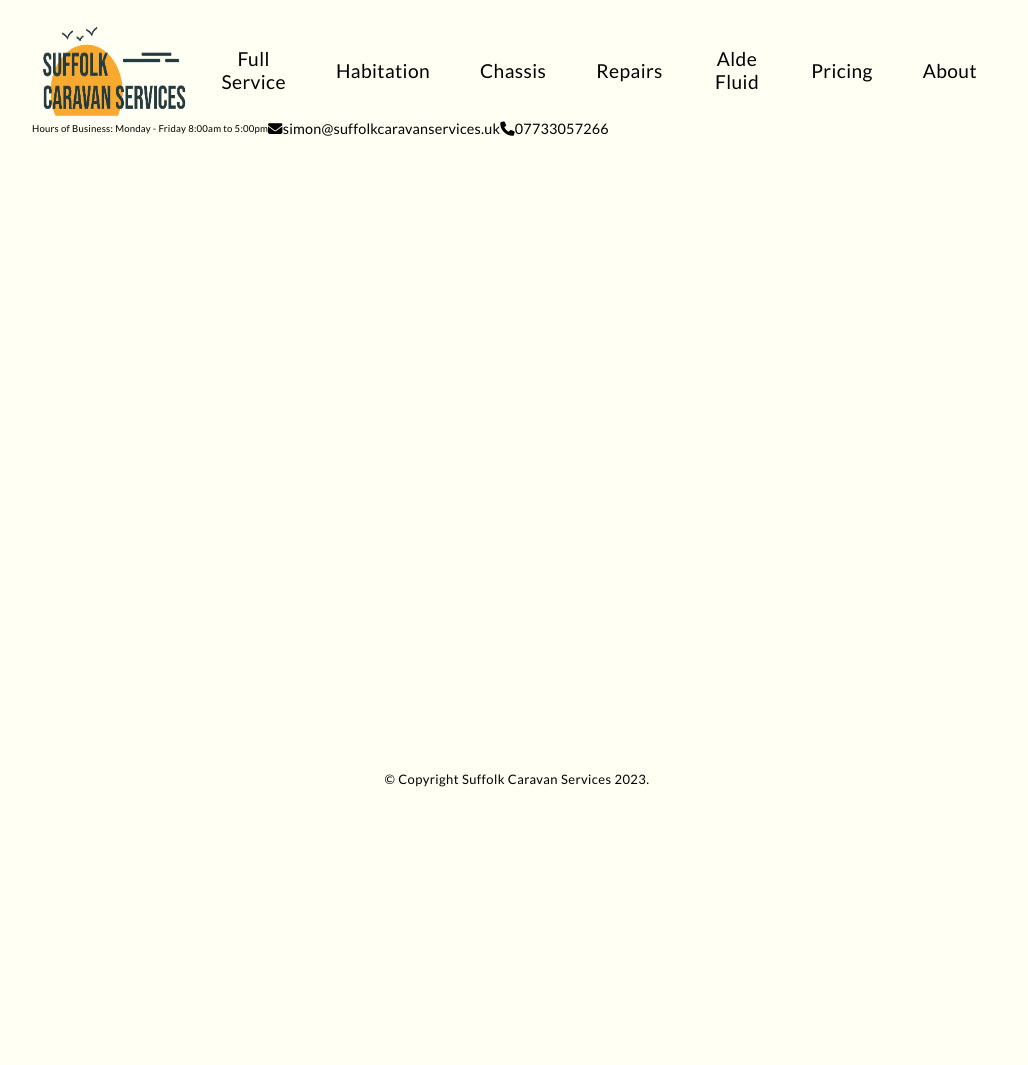
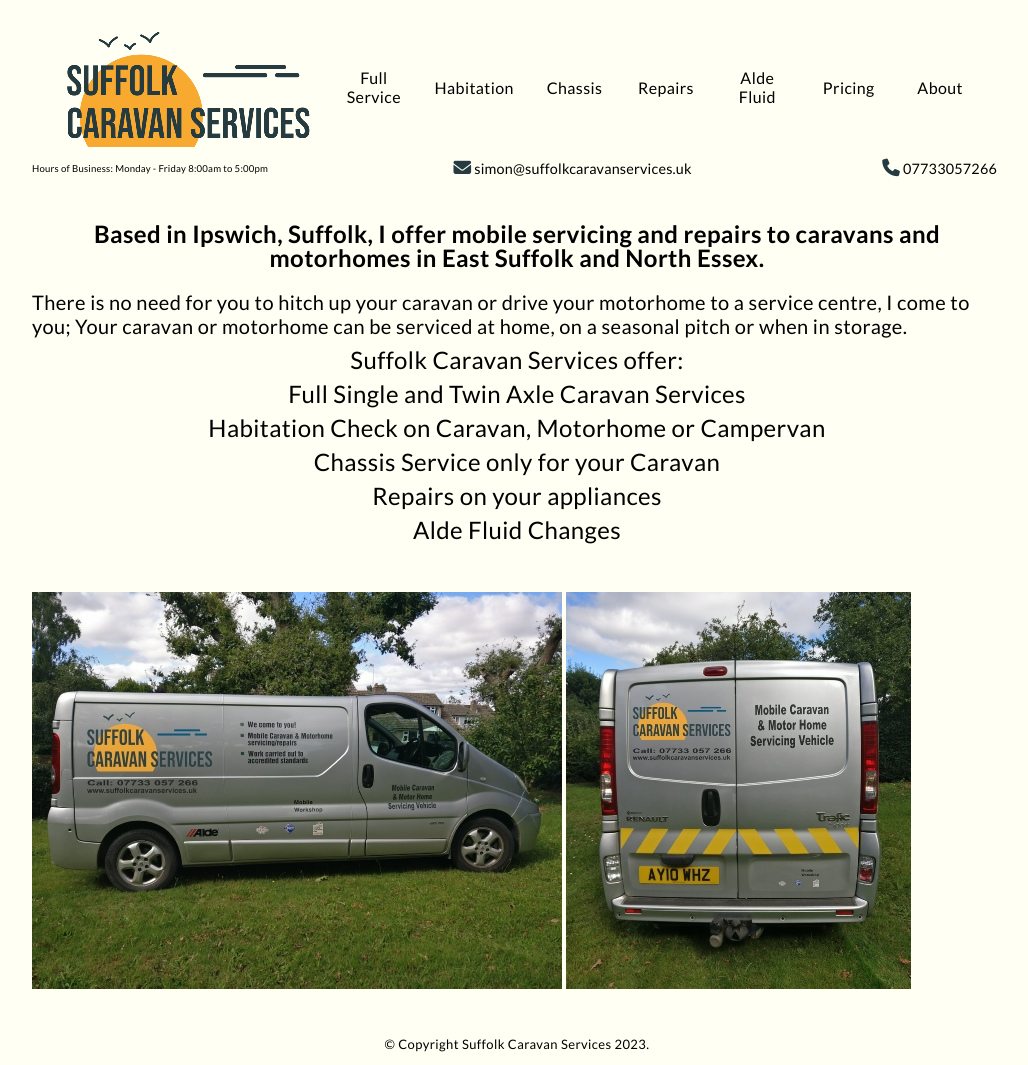
Before and after one commit to drathwebdesign/SuffolkCaravanServices, a PHP site: page / in a window 1280 px wide. Shown: the whole page, without its empty margins (123-1151 px from the left). Before the commit the page ends 787 px from the top, so only its background shows below. Run offline with PHP 8.4, Linux system fonts and the light colour scheme; some libraries are stand-ins or nearby versions.

Commit message:
Content added
Contend added to home page navigation changes & Header

```diff
--- a/index.php
+++ b/index.php
@@ -58,16 +58,32 @@
 
     <div class="header-bottom">
       <p>Hours of Business: Monday - Friday 8:00am to 5:00pm</p>
-      <a href="mailto:simon@suffolkcaravanservices.uk" class="email-info"><i class="fa-solid fa-envelope"></i>simon@suffolkcaravanservices.uk</a>
-      <a href="tel:07733057266" class="#"><i class="fa-solid fa-phone"></i>07733057266</a>
+      <a href="mailto:simon@suffolkcaravanservices.uk" class="email-info"><i class="fa-solid fa-envelope"></i> simon@suffolkcaravanservices.uk</a>
+      <a href="tel:07733057266" class="#"><i class="fa-solid fa-phone"></i> 07733057266</a>
     </div>
 </div>
 
 </header>
 
-<div class="container">
+<section class="home-info">
+    <div class="container pad20">
+        <h1>Based in Ipswich, Suffolk, I offer mobile servicing and repairs to caravans and motorhomes in East Suffolk and North Essex.</h1>
+        <p>There is no need for you to hitch up your caravan or drive your motorhome to a service centre, I come to you; Your caravan or motorhome can be serviced at home, on a seasonal pitch or when in storage.</p>
+        <ul>
+            <li>Suffolk Caravan Services offer:</li>
+            <li><a href="#">Full Single and Twin Axle Caravan Services</a></li>
+            <li><a href="#">Habitation Check on Caravan, Motorhome or Campervan</a></li>
+            <li><a href="#">Chassis Service only for your Caravan</a></li>
+            <li><a href="#">Repairs on your appliances</a></li>
+            <li><a href="#">Alde Fluid Changes</a></li>
+        </ul>
+    </div>
+    <div class="container pad20">
+        <img src=images/SCS-van-side.jpg alt="Suffolk caravan services van side">
+        <img src=images/SCS-van-back.jpg alt="Suffolk caravan services van back">
+    </div>
 
-</div>
+</section>
 
 
 
--- a/scss/modules/_header.scss
+++ b/scss/modules/_header.scss
@@ -1,12 +1,22 @@
 // Header
 
-.header-top {
-    height: 100px;
+header {
+    // //height: 100px;
     top: 0;
     left: 0;
     right: 0;
     z-index: 5;
-    background-color: transparent;
+    display: flex;
+    flex-direction: row;
+    align-items: center;
+    justify-content: space-around;
+    .header-top {
+        // height: 100px;
+        // top: 0;
+        // left: 0;
+        // right: 0;
+        // z-index: 5;
+        // background-color: transparent;
         display: flex;
         flex-direction: row;
         align-items: center;
@@ -17,6 +27,10 @@
         img {
             height: 100px;
             width: 180px;
+            @include mq (large){
+                height: auto;
+                width: auto;
+            }
             transition: opacity 0.3s ease;
             &:hover {
                 opacity: 0.7;
@@ -32,6 +46,7 @@
             background-color: transparent;
 
             li {
+                font-size: 1rem;
                 flex: 1;
                 text-align: center;
                 border-radius: 10px;
@@ -39,7 +54,6 @@
                 margin-right: 5px;
             }
             li.nav-text{
-            font-family: 'Permanent Marker','Lato', sans-serif;
                 transition: box-shadow 0.3s ease, color 0.3s ease;
                 &:hover {
                     box-shadow: 0 0 10px rgba(249, 26, 1, 0.7);
@@ -47,7 +61,8 @@
                 }
                 a {
                     display:block;
-                padding: 20px;
+                    padding: 10px;
+                }
             }
         }
     }
@@ -58,13 +73,23 @@
     flex-direction: row;
     align-items: center;
     flex-wrap: wrap;
+    justify-content: space-between;
     p {
         font-size: 0.6rem;
         letter-spacing: .2px;
     }
+    i {
+        font-size: 1.1rem;
+        color: $logo-text-color;
+    }
     a {
+        padding:5px;
         font-size: 0.9rem;
         letter-spacing: .2px;
+        transition: opacity 0.3s ease;
+        &:hover {
+            opacity: 0.7;
+        }
     }
 }
 
--- /dev/null
+++ b/scss/modules/_home.scss
@@ -0,0 +1,37 @@
+// Home Page
+
+.home-info {
+    display: flex;
+    flex-direction: column;
+    align-items: center;
+    h1{
+        font-size: 1.5rem;
+        line-height: 1.5rem;
+        font-weight: $font-weight--bold;
+        margin-bottom: 20px;
+        text-align: center;
+    }
+    p {
+        font-size: 1.25rem;
+        line-height: 1.5rem;
+        font-weight: $font-weight--light;
+        margin-bottom: 10px;
+    }
+    li {
+        font-size: 1.5rem;
+        line-height: 1.5rem;
+        font-weight: $font-weight--light;
+        margin-bottom: 10px;
+        text-align: center;
+    }
+    a:hover {
+        text-decoration: underline;
+        }
+    img {
+        margin-bottom: 10px;
+        max-width: 385px;
+        max-width: 100%;
+        max-height: 288px;
+        max-height: 100%;
+    }
+}
--- a/scss/modules/_index.scss
+++ b/scss/modules/_index.scss
@@ -1,3 +1,4 @@
 @import 'header';
 @import 'mobile-nav';
 @import 'footer';
+@import 'home';
--- a/scss/modules/_mobile-nav.scss
+++ b/scss/modules/_mobile-nav.scss
@@ -14,7 +14,7 @@
 .ham-bar {
     width: 100%;
     height: 4px;
-    background-color: black;
+    background-color: $logo-text-color;
     position: absolute;
     top: 50%;
     left: 50%;
--- a/scss/utilities/_config.scss
+++ b/scss/utilities/_config.scss
@@ -5,6 +5,7 @@ $light-bg:#fffff3;
 $dark-bg:#030303;
 
 //colors
+$logo-text-color:#253b40;
 $light-color:#2e2e2e;
 $dark-color:#030303;
 $tert-color: #9e9e9e;
```
Also changed, not shown: css/application.css, images/SCS-van-back.jpg (added), images/SCS-van-side.jpg (added). Lines whose indentation alone changed are shown as unchanged.
